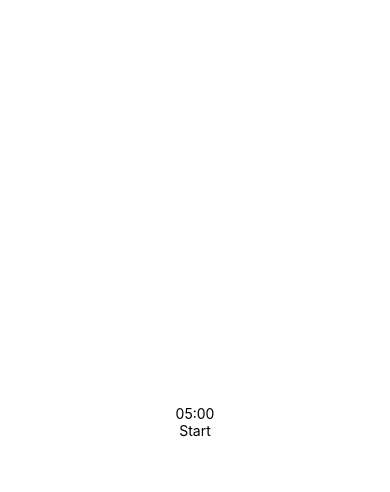
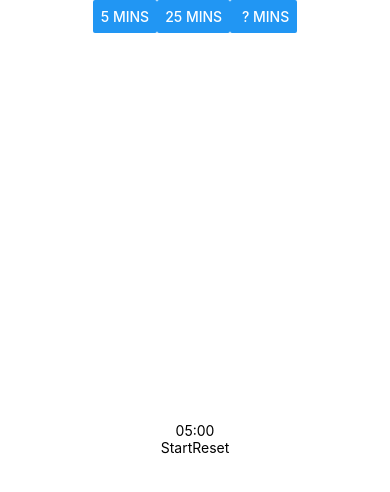
Before and after one commit to as5823934/ReactNativeProject2, a React Native app in the folder Pomodoro/: screen / in a window 390 px wide. Shown: the top 492 px of the page. Built offline with nearby package versions, Linux system fonts and the light colour scheme.

Commit message:
change time

```diff
--- a/Pomodoro/App.js
+++ b/Pomodoro/App.js
@@ -5,13 +5,13 @@ export default class App extends React.Component {
   constructor(props){
     super(props);
     this.state={
-      mainTime: null,
-      lapTime: null,
+      // mainTime: null,
+      // lapTime: null,
+      // mainTimeStart: null,
+      // lapTimeStart: null,
       isRunning: false,
-      mainTimeStart: null,
-      lapTimeStart: null,
-      shortCount : 300,
-      longCount: 1500,
+      count : 300,
+      //longCount: 1500,
     }
   }
 
@@ -26,32 +26,45 @@ export default class App extends React.Component {
     }
     this.setState({
       isRunning: true,
-      mainTimeStart: new Date().getTime() / 1000,
-      lapTimeStart: new Date(),
+      // mainTimeStart: new Date().getTime() / 1000,
+      // lapTimeStart: new Date(),
     })
 
     this.interval = setInterval(()=>{
       this.setState({
-        mainTime: (new Date().getTime() / 1000 - this.state.mainTimeStart + this.state.mainTime).toString().toHHMMSS(),
-        lapTime: new Date() - this.state.lapTimeStart + this.state.lapTime,
-        shortCount: this.state.shortCount - 1
+        // mainTime: (new Date().getTime() / 1000 - this.state.mainTimeStart + this.state.mainTime).toString().toHHMMSS(),
+        // lapTime: new Date() - this.state.lapTimeStart + this.state.lapTime,
+        count: this.state.count - 1,
+        //longCount: this.state.count - 1
       });
     }, 1000);
   }
 
   renderTop(){
-    <View>
-      <Text>..</Text>
-    </View>
+      return (
+        <View style={{flexDirection:'row'}}>
+          <Button title="5 mins" onPress={()=> this.setState({count: 300})}/>
+          <Button title="25 mins" onPress={()=> this.setState({count: 1500})}/>
+          <Button title=" ? mins"/>
+        </View>
+      );
   }
 
   render() {
     return (
       <View style={styles.container}>
-        <Text>{this.state.shortCount.toString().toHHMMSS()}</Text>
-        <TouchableHighlight>
-          <Text onPress={()=> this.handleStartStop()}>{this.state.isRunning ? "Stop" : "Start"}</Text>
-        </TouchableHighlight>
+         {this.renderTop()}
+        <View style={styles.container}>
+          <Text>{this.state.count.toString().toHHMMSS()}</Text>
+          <View style={{flexDirection: 'row'}}>
+          <TouchableHighlight>
+            <Text onPress={()=> this.handleStartStop()}>{this.state.isRunning ? "Stop" : "Start"}</Text>
+          </TouchableHighlight>
+          <TouchableHighlight>
+            <Text onPress={()=> this.setState({count: 0})}>Reset</Text>
+          </TouchableHighlight>
+          </View>
+        </View>
       </View>
     );
   }
```
